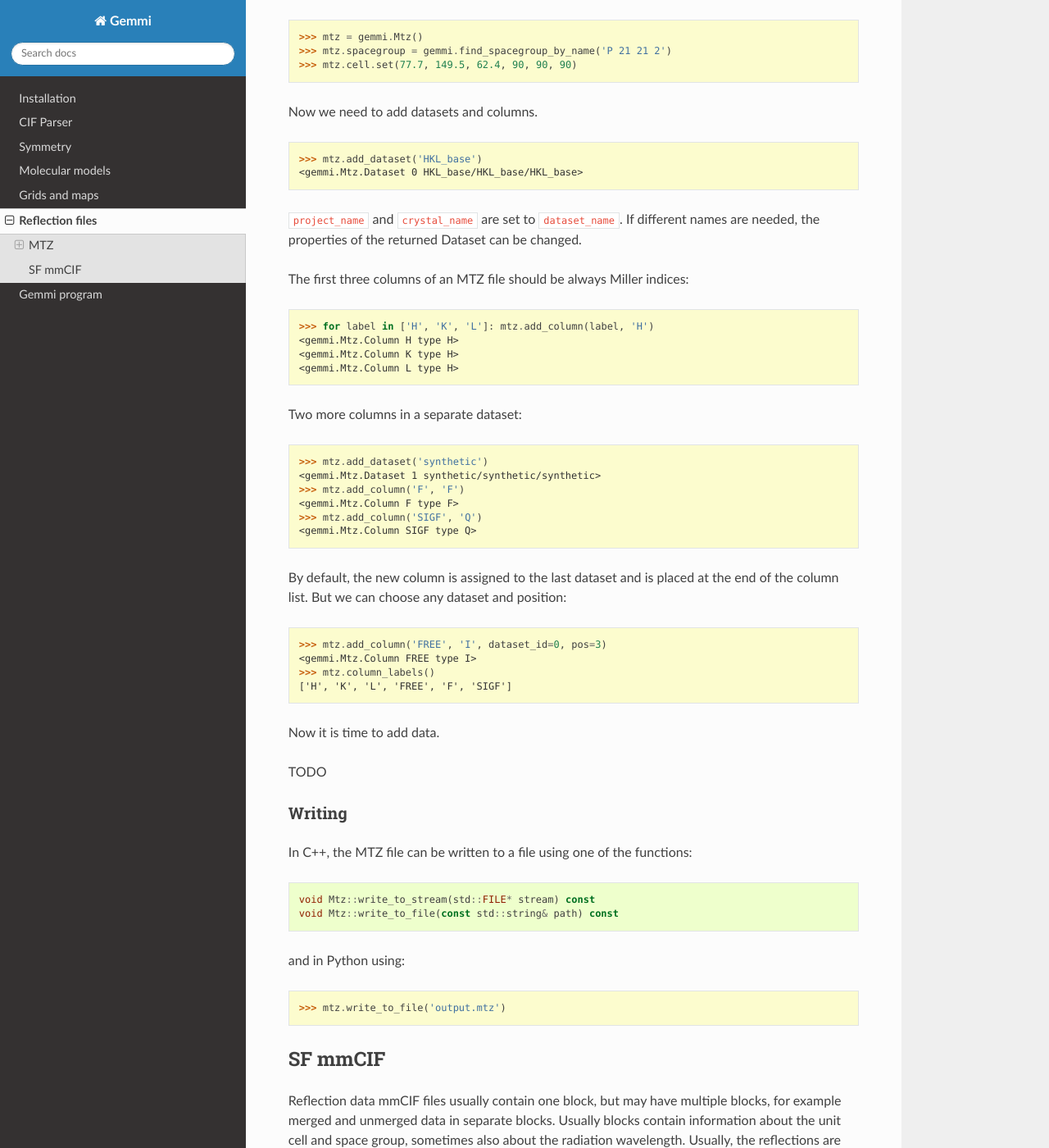
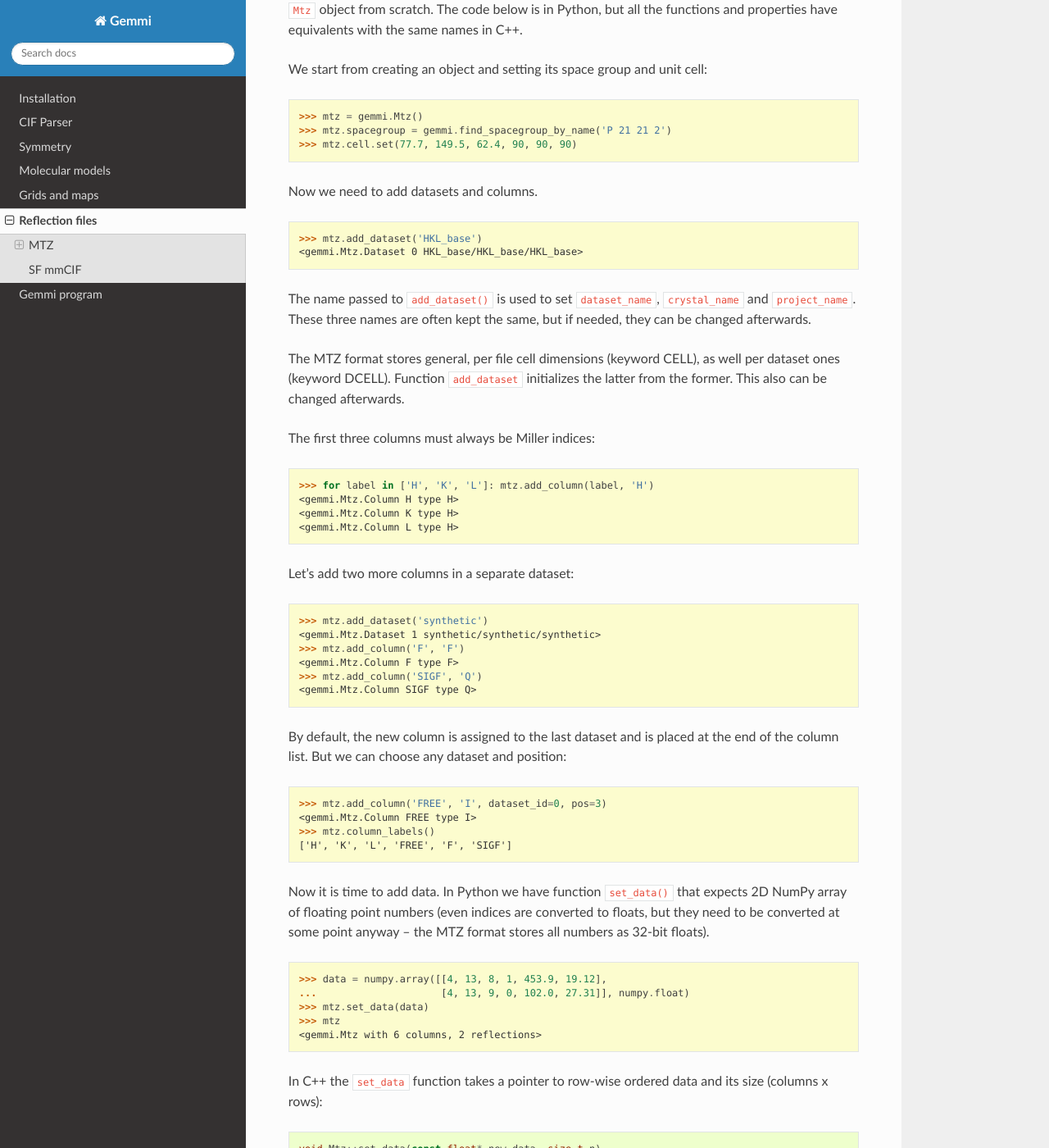
Before and after one commit to project-gemmi/gemmi, a Sphinx documentation site: the page built from docs/hkl.rst, in a window 1280 px wide and 1400 px high, scrolled down 4452 px. Shown: the whole window at 82% size. Built offline with Sphinx 7.4.7 and the Read the Docs theme 2.0.0, drawn with Linux system fonts in a browser that asks for light colours; some of the changed text lies outside the part shown.

Commit message:
add Mtz::set_data()

```diff
--- a/docs/hkl.rst
+++ b/docs/hkl.rst
@@ -216,10 +216,15 @@ is Pandas DataFrame:
   >>> # now we can handle columns using their labels:
   >>> I_over_sigma = df['I'] / df['SIGI']
 
-Changing
---------
+Modifying
+---------
 
-First, we show how to create and populate a new ``Mtz`` object.
+To show how the data and metadata in an ``Mtz`` object can be modified,
+we will create a complete ``Mtz`` object from scratch.
+The code below is in Python, but all the functions and properties have
+equivalents with the same names in C++.
+
+We start from creating an object and setting its space group and unit cell:
 
 .. doctest::
 
@@ -234,11 +239,16 @@ Now we need to add datasets and columns.
   >>> mtz.add_dataset('HKL_base')
   <gemmi.Mtz.Dataset 0 HKL_base/HKL_base/HKL_base>
 
-``project_name`` and ``crystal_name`` are set to ``dataset_name``.
-If different names are needed, the properties of the returned Dataset
-can be changed.
+The name passed to ``add_dataset()`` is used to set ``dataset_name``,
+``crystal_name`` and ``project_name``. These three names are often
+kept the same, but if needed, they can be changed afterwards.
 
-The first three columns of an MTZ file should be always Miller indices:
+The MTZ format stores general, per file cell dimensions (keyword CELL),
+as well per dataset ones (keyword DCELL).
+Function ``add_dataset`` initializes the latter from the former.
+This also can be changed afterwards.
+
+The first three columns must always be Miller indices:
 
 .. doctest::
 
@@ -247,7 +257,7 @@ The first three columns of an MTZ file should be always Miller indices:
   <gemmi.Mtz.Column K type H>
   <gemmi.Mtz.Column L type H>
 
-Two more columns in a separate dataset:
+Let's add two more columns in a separate dataset:
 
 .. doctest::
 
@@ -270,9 +280,23 @@ But we can choose any dataset and position:
   ['H', 'K', 'L', 'FREE', 'F', 'SIGF']
 
 Now it is time to add data.
+In Python we have function ``set_data()`` that expects 2D NumPy array
+of floating point numbers (even indices are converted to floats,
+but they need to be converted at some point anyway -- the MTZ format
+stores all numbers as 32-bit floats).
 
-TODO
+.. doctest::
 
+  >>> data = numpy.array([[4, 13, 8, 1, 453.9, 19.12],
+  ...                     [4, 13, 9, 0, 102.0, 27.31]], numpy.float)
+  >>> mtz.set_data(data)
+  >>> mtz
+  <gemmi.Mtz with 6 columns, 2 reflections>
+
+In C++ the ``set_data`` function takes a pointer to row-wise ordered data
+and its size (columns x rows)::
+
+  void Mtz::set_data(const float* new_data, size_t n)
 
 Writing
 -------
```
Also changed, not shown: 2 other files.
